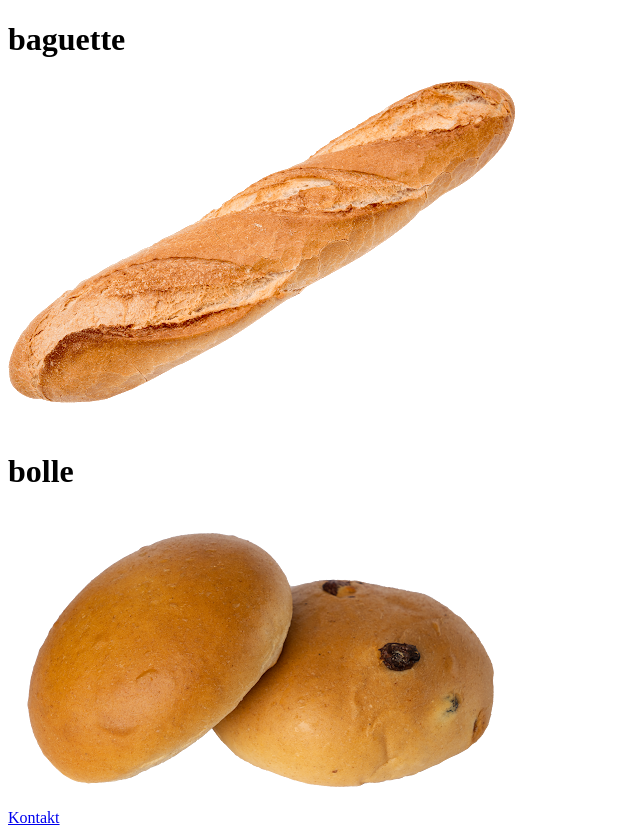
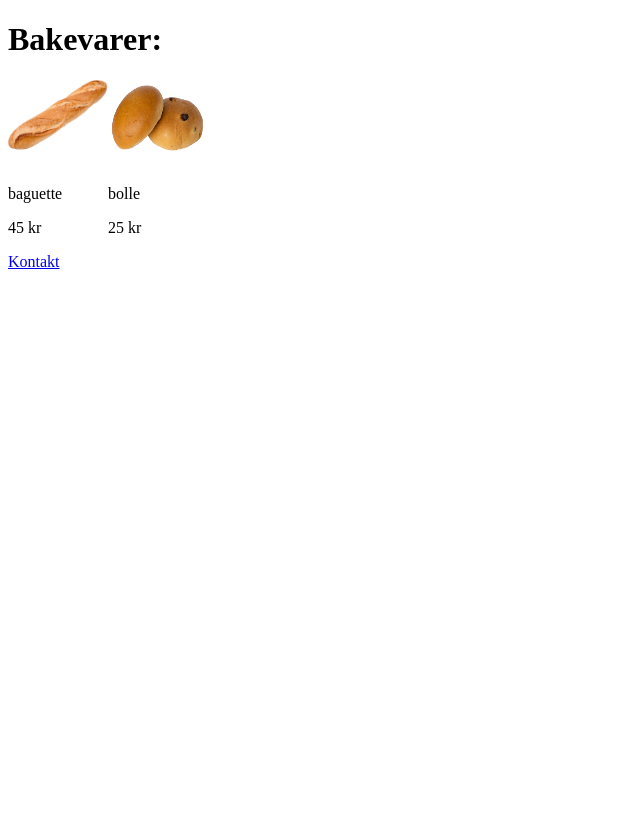
Before and after one commit to AgentVolby/kantine, a Flask app: page /varer in a window 1280 px wide. Shown: the part 52-887 px from the top of the page, without its empty margins (0-640 px from the left). After the commit the page ends 321 px from the top, so only its background shows below. Run offline with Flask 3, Linux system fonts and the light colour scheme.

Commit message:
La på tilgjenglighet og litt mer css

```diff
--- a/data.py
+++ b/data.py
@@ -8,13 +8,15 @@ bakevarer = [
         "navn": "baguette",
         "id": 0,
         "pris": 45,
-        "img": "baguette.png"
+        "img": "baguette.png",
+        "tilgjengelig": True
     },
     {
         "navn": "bolle",
         "id": 1,
         "pris": 25,
-        "img": "bolle.png"
+        "img": "bolle.png",
+        "tilgjengelig": True
     }
 ]
 
@@ -23,12 +25,14 @@ drikker = [
         "navn": "cola",
         "id": 0,
         "pris": 20,
-        "img": "cola.png"
+        "img": "cola.png",
+        "tilgjengelig": True
     },
     {
         "navn": "pepsi",
         "id": 1,
         "pris": 20,
-        "img": "pepsi.png"
+        "img": "pepsi.png",
+        "tilgjengelig": True
     }
 ]
--- a/static/style.css
+++ b/static/style.css
@@ -2,3 +2,25 @@
     width: 100px;
     height: auto;
 }
+
+.varer {
+    display: flex;
+    flex-wrap: wrap;
+    margin-top: 10px;
+}
+
+.vare {
+}
+
+.vare img {
+    width: 100px;
+    height: 75px;
+    margin-bottom: 10px;
+}
+
+.solgt img {
+    width: 100px;
+    height: 75px;
+    margin-bottom: 10px;
+    color: gray;
+}
--- a/templates/varer.html
+++ b/templates/varer.html
@@ -3,10 +3,14 @@
 {% block title %}Varer{% endblock %}
 
 {% block content %}
+<h1 class="tittel">Bakevarer:</h1>
+<div class="varer">
     {% for vare in bake %}
-    <div class="vare">
-        <h1>{{vare["navn"]}}</h1>
+    <div class="vare {% if vare['tilgjenglig'] == False %}solgt{% endif %}">
         <img src="{{ url_for ('static', filename=vare['img'])}}" alt="{{vare['name']}} image">
+        <p>{{vare["navn"]}}</p>
+        <p>{{vare["pris"]}} kr</p>
     </div>
     {% endfor %}
+</div>
 {% endblock %}
```
